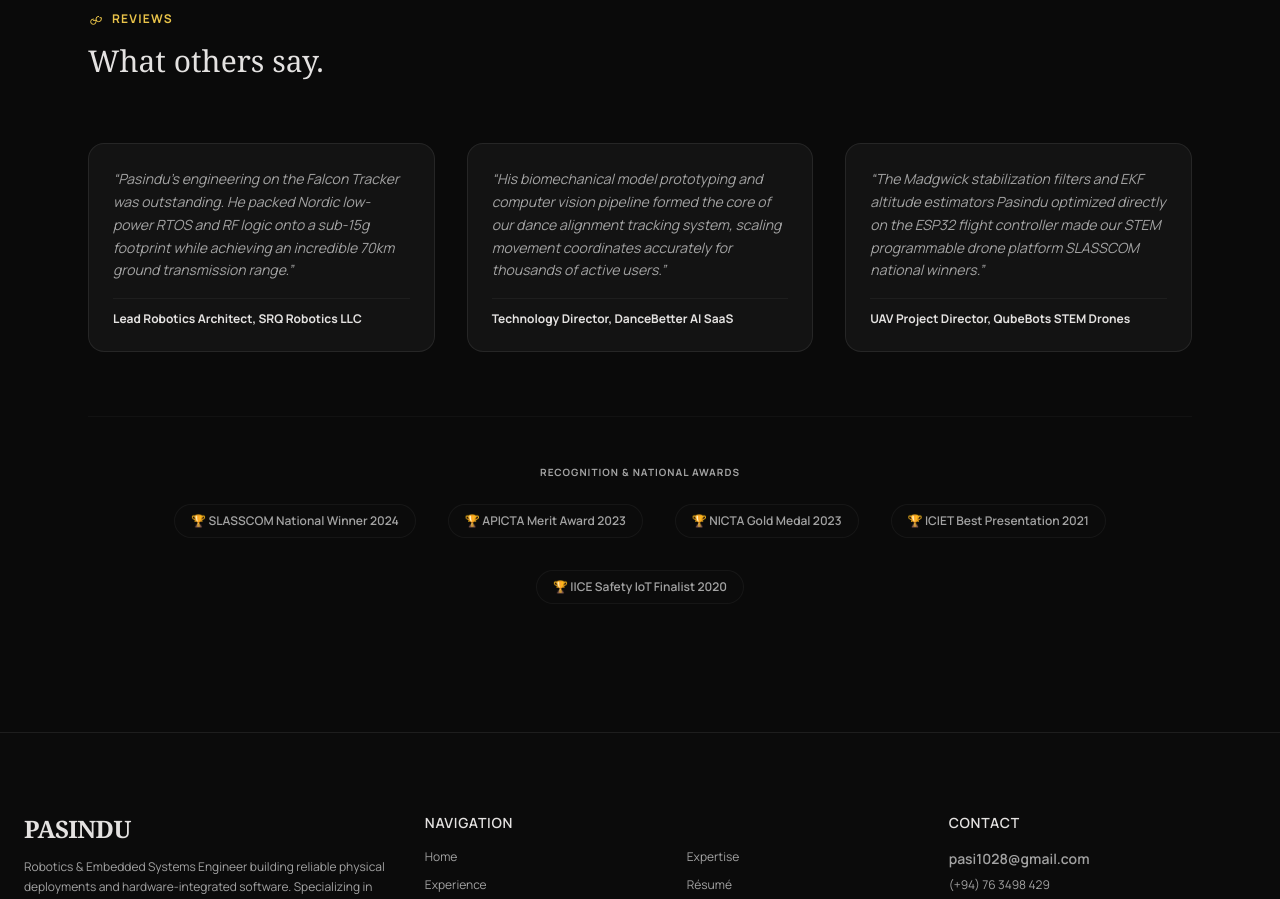
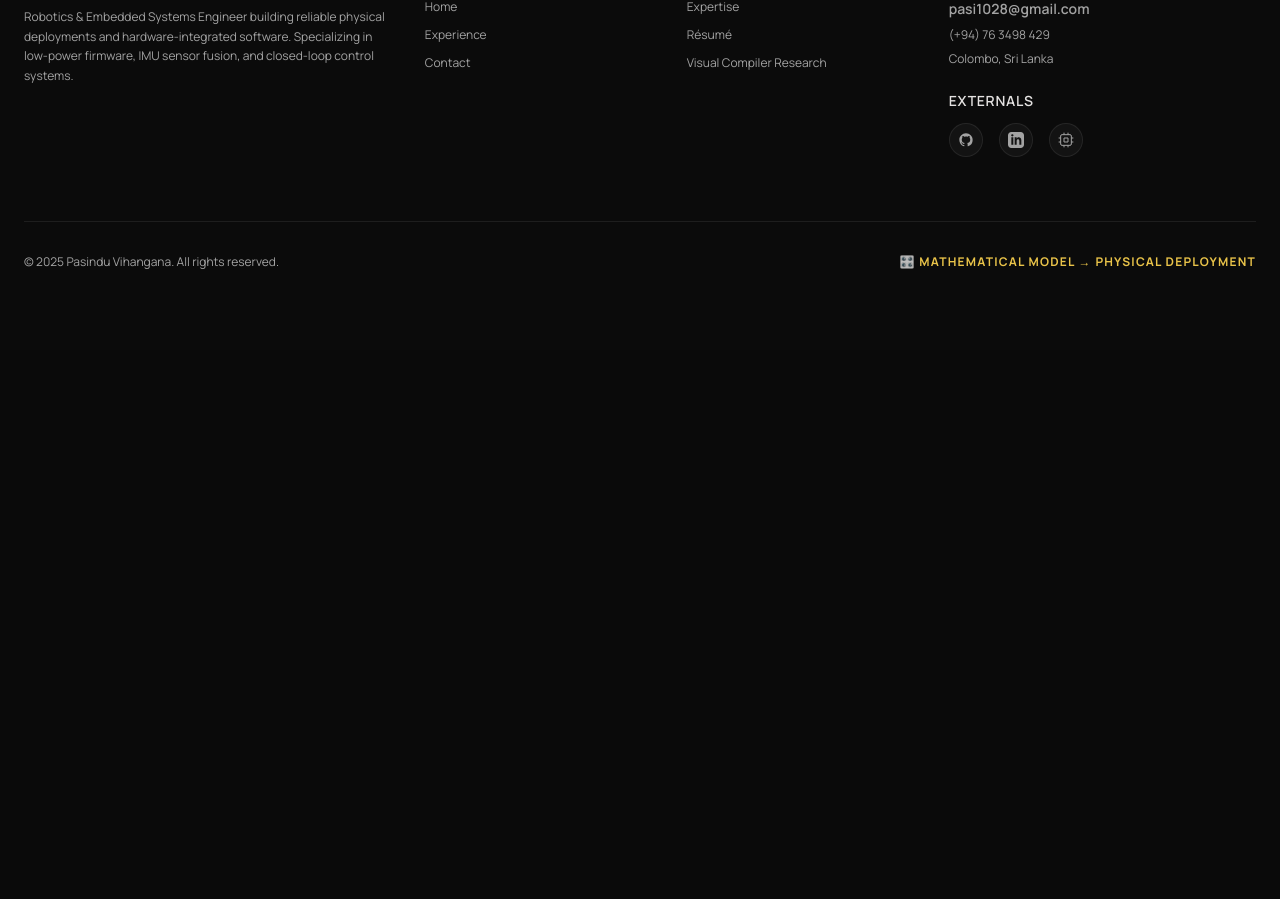
Before and after one commit to Pasindu-Vihangana/portfolio, a Next.js app: page / in a window 1280 px wide. Shown: the part 6525-7424 px from the top of the page. After the commit the page ends 6875 px from the top, so only its background shows below. Built offline with nearby package versions, Linux system fonts and the light colour scheme.

Commit message:
update/details

```diff
--- a/app/page.tsx
+++ b/app/page.tsx
@@ -277,25 +277,23 @@ const PRINCIPLES = [
 
 const TESTIMONIALS = [
   {
-    quote: "Pasindu's engineering on the Falcon Tracker was outstanding. He packed Nordic low-power RTOS and RF logic onto a sub-15g footprint while achieving an incredible 70km ground transmission range.",
-    author: "Lead Robotics Architect, SRQ Robotics LLC"
+    quote: "[Quote]",
+    author: "[Name], [Company Name]"
   },
   {
-    quote: "His biomechanical model prototyping and computer vision pipeline formed the core of our dance alignment tracking system, scaling movement coordinates accurately for thousands of active users.",
-    author: "Technology Director, DanceBetter AI SaaS"
+    quote: "[Quote]",
+    author: "[Name], [Company Name]"
   },
   {
-    quote: "The Madgwick stabilization filters and EKF altitude estimators Pasindu optimized directly on the ESP32 flight controller made our STEM programmable drone platform SLASSCOM national winners.",
-    author: "UAV Project Director, QubeBots STEM Drones"
+    quote: "[Quote]",
+    author: "[Name], [Company Name]"
   }
 ];
 
 const AWARDS = [
-  { name: "SLASSCOM National Winner 2024" },
-  { name: "APICTA Merit Award 2023" },
-  { name: "NICTA Gold Medal 2023" },
   { name: "ICIET Best Presentation 2021" },
-  { name: "IICE Safety IoT Finalist 2020" }
+  { name: "Finalist (Top 34 / 300+)" },
+  { name: "Dean's List (3rd & 4th Semesters)" }
 ];
 
 export default function Home() {
@@ -488,7 +486,7 @@ export default function Home() {
                   {category.skills.map((skill, sIdx) => (
                     <div key={sIdx} className="flex flex-col items-center gap-2 group hover:translate-y-[-2px] transition-transform duration-300">
                       <div className="w-10 h-10 rounded-lg bg-muted/40 border border-border flex items-center justify-center text-muted-foreground group-hover:text-primary group-hover:border-primary/30 transition-colors text-xs font-bold font-mono">
-                        {skill.name.substring(0,2).toUpperCase()}
+                        {skill.name.substring(0, 2).toUpperCase()}
                       </div>
                       <span className="text-[9px] text-muted-foreground group-hover:text-foreground text-center uppercase tracking-wider font-semibold line-clamp-2 h-7 flex items-center justify-center px-0.5">
                         {skill.name}
@@ -548,8 +546,7 @@ export default function Home() {
                 <button
                   key={cat}
                   onClick={() => setProjectFilter(cat)}
-                  className={`px-4 py-2 text-xs font-semibold rounded-full border transition-all duration-300 cursor-pointer ${
-                    projectFilter === cat
+                  className={`px-4 py-2 text-xs font-semibold rounded-full border transition-all duration-300 cursor-pointer ${projectFilter === cat
                     ? "bg-primary text-primary-foreground border-primary font-bold shadow-md shadow-primary/10"
                     : "bg-[#131313]/50 text-muted-foreground border-border hover:text-foreground hover:border-muted-foreground/30"
                     }`}
@@ -599,8 +596,7 @@ export default function Home() {
           <div className="flex flex-wrap gap-2.5 mb-12">
             <button
               onClick={() => setActiveTab("all")}
-              className={`flex items-center gap-2 px-4.5 py-2 text-xs font-semibold rounded-full transition-colors cursor-pointer ${
-                activeTab === "all" ? "bg-primary text-primary-foreground font-bold" : "bg-muted text-muted-foreground hover:text-foreground border border-border"
+              className={`flex items-center gap-2 px-4.5 py-2 text-xs font-semibold rounded-full transition-colors cursor-pointer ${activeTab === "all" ? "bg-primary text-primary-foreground font-bold" : "bg-muted text-muted-foreground hover:text-foreground border border-border"
                 }`}
             >
               <HomeIcons.Layers className="w-3.5 h-3.5" />
@@ -608,8 +604,7 @@ export default function Home() {
             </button>
             <button
               onClick={() => setActiveTab("code")}
-              className={`flex items-center gap-2 px-4.5 py-2 text-xs font-semibold rounded-full transition-colors cursor-pointer ${
-                activeTab === "code" ? "bg-primary text-primary-foreground font-bold" : "bg-muted text-muted-foreground hover:text-foreground border border-border"
+              className={`flex items-center gap-2 px-4.5 py-2 text-xs font-semibold rounded-full transition-colors cursor-pointer ${activeTab === "code" ? "bg-primary text-primary-foreground font-bold" : "bg-muted text-muted-foreground hover:text-foreground border border-border"
                 }`}
             >
               <HomeIcons.Code className="w-3.5 h-3.5" />
@@ -617,8 +612,7 @@ export default function Home() {
             </button>
             <button
               onClick={() => setActiveTab("design")}
-              className={`flex items-center gap-2 px-4.5 py-2 text-xs font-semibold rounded-full transition-colors cursor-pointer ${
-                activeTab === "design" ? "bg-primary text-primary-foreground font-bold" : "bg-muted text-muted-foreground hover:text-foreground border border-border"
+              className={`flex items-center gap-2 px-4.5 py-2 text-xs font-semibold rounded-full transition-colors cursor-pointer ${activeTab === "design" ? "bg-primary text-primary-foreground font-bold" : "bg-muted text-muted-foreground hover:text-foreground border border-border"
                 }`}
             >
               <HomeIcons.Wrench className="w-3.5 h-3.5" />
@@ -626,8 +620,7 @@ export default function Home() {
             </button>
             <button
               onClick={() => setActiveTab("deliver")}
-              className={`flex items-center gap-2 px-4.5 py-2 text-xs font-semibold rounded-full transition-colors cursor-pointer ${
-                activeTab === "deliver" ? "bg-primary text-primary-foreground font-bold" : "bg-muted text-muted-foreground hover:text-foreground border border-border"
+              className={`flex items-center gap-2 px-4.5 py-2 text-xs font-semibold rounded-full transition-colors cursor-pointer ${activeTab === "deliver" ? "bg-primary text-primary-foreground font-bold" : "bg-muted text-muted-foreground hover:text-foreground border border-border"
                 }`}
             >
               <HomeIcons.Rocket className="w-3.5 h-3.5" />
@@ -697,7 +690,7 @@ export default function Home() {
       </section>
 
       {/* Reviews & Awards Section */}
-      <section className="border-t border-border bg-[#0a0a0a]">
+      <section className="border-t border-border bg-[#0a0a0a] hidden">
         <div className="container mx-auto px-6 py-24 sm:py-32 max-w-6xl">
           <div className="mb-16">
             <div className="flex items-center gap-2 text-primary mb-4">
--- a/app/resume/page.tsx
+++ b/app/resume/page.tsx
@@ -13,16 +13,6 @@ const AWARDS = [
     title: "Best Presentation Award",
     context: "ICIET 2021 Publication",
     desc: "Presented research paper: 'Algorithmic approach to minimise text-based programming for microcontrollers using graphical netlist generation' in Electronics Category."
-  },
-  {
-    title: "National Winner",
-    context: "SLASSCOM 2024",
-    desc: "Recognised nationally for design leadership in STEM educational flight stability systems and QubeBots software SDK algorithms."
-  },
-  {
-    title: "Gold Medal & Merit",
-    context: "NICTA & APICTA 2023",
-    desc: "Won NICTA Gold 2023 and APICTA Merit 2023 in autonomous stability flight estimation algorithms developed for STEM drone platforms."
   },
   {
     title: "Finalist (Top 34 / 300+)",
```
Also changed, not shown: 1 other file (tests, documents, lock files or other folders). Lines whose indentation alone changed are shown as unchanged.
